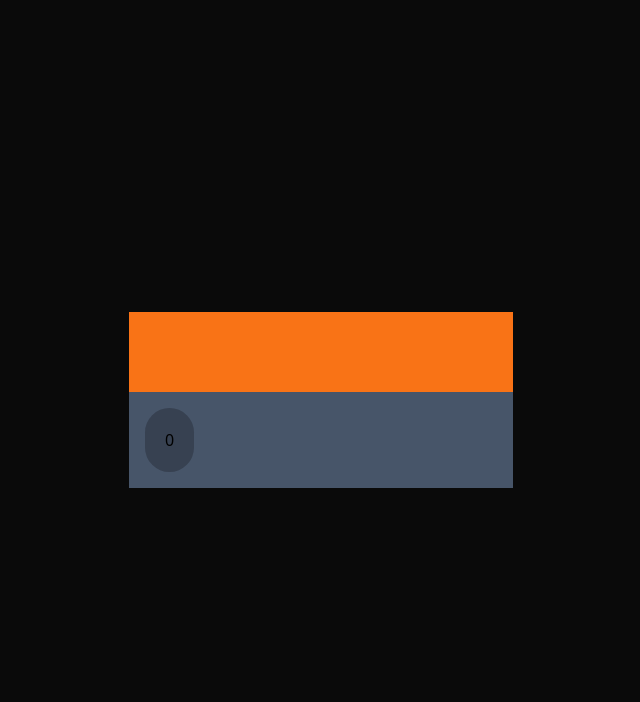
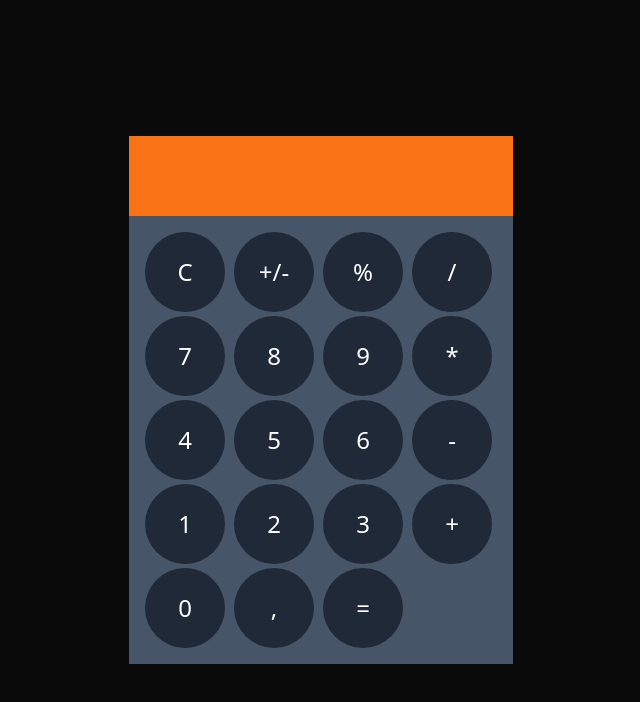
Before and after one commit to IgorLebedev/calculator, a React (Create React App) app: page / in a window 1280 px wide. Shown: the top 702 px of the page, without its empty margins (319-959 px from the left). Built offline with nearby package versions, Linux system fonts and the light colour scheme; the HTML template or start-up script is replaced by a standard one.

Commit message:
change logic

```diff
--- a/src/components/buttons/index.tsx
+++ b/src/components/buttons/index.tsx
@@ -1,10 +1,11 @@
 import React from "react";
-import Zero from "./0";
+import { buttons } from "./buttons";
+import Button from "./button";
 
 const ButtonsContainer = () => {
   return (
-    <div className="container grid-cols-12 px-4 py-4">
-      <Zero />
+    <div className="container grid grid-cols-12 gap-1 px-4 py-4">
+      {buttons.map((value) => <Button value={value} />)}
     </div>
   );
 };
```
